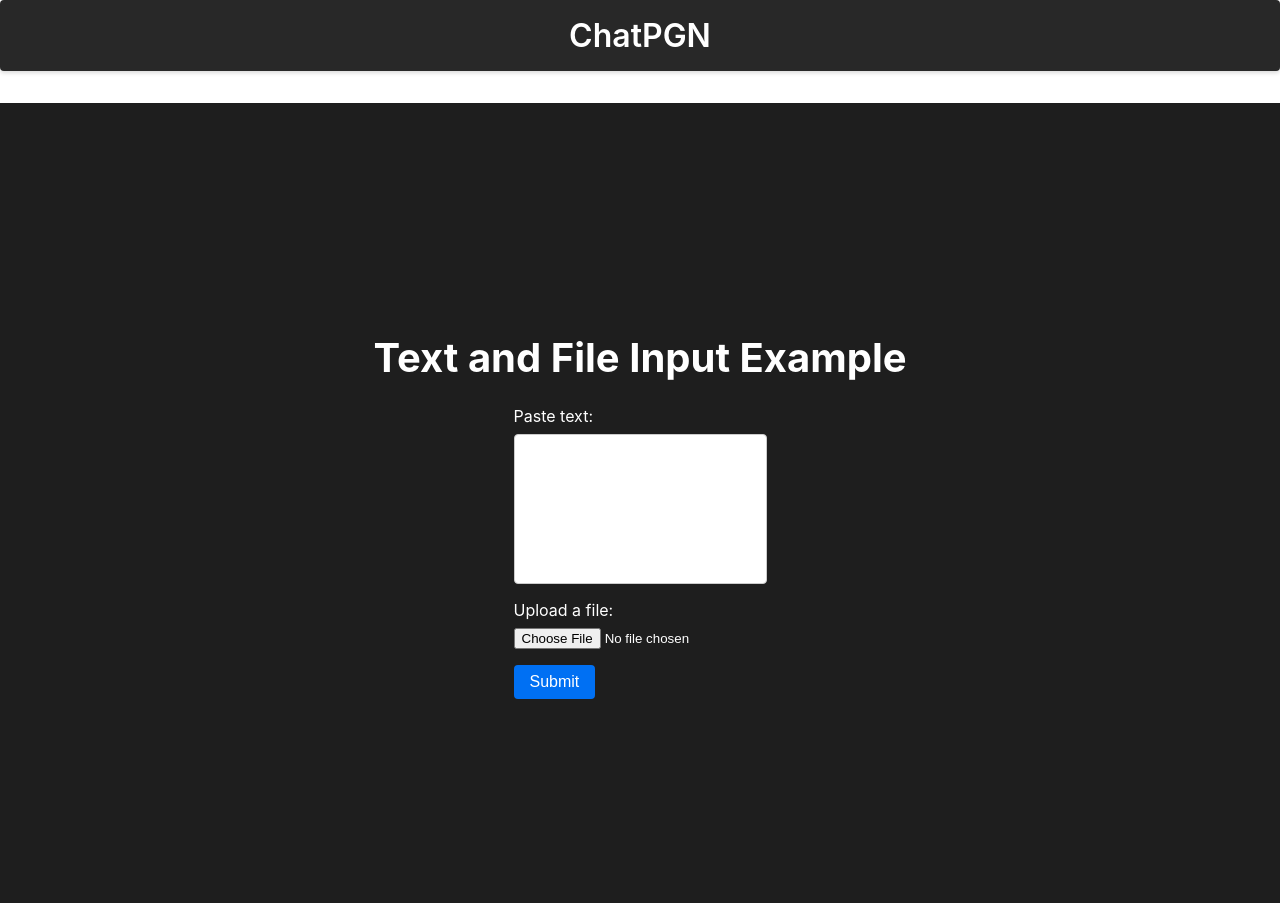
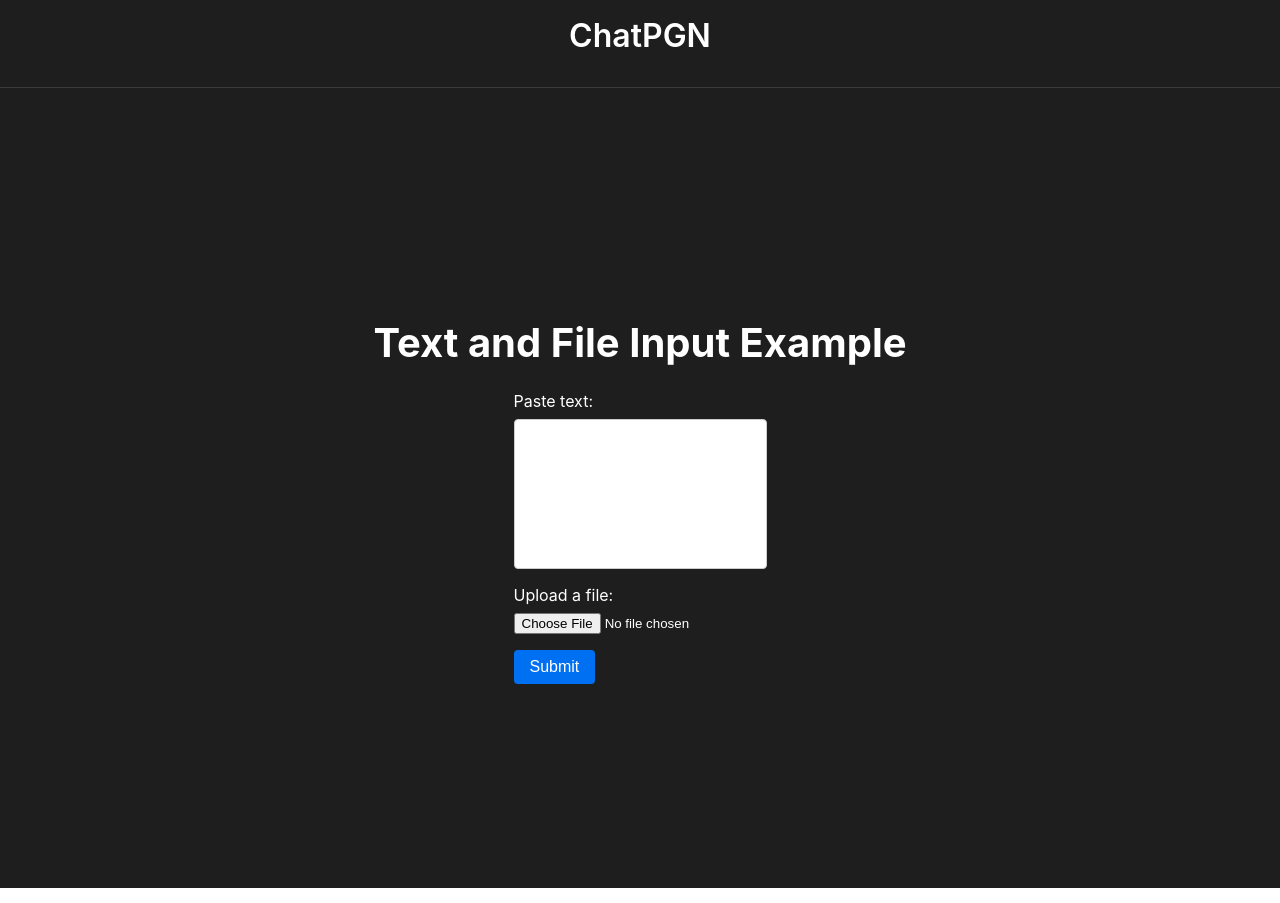
Before and after one commit to ghl3/chatpgn, a Next.js app: page / in a window 1280 px wide. Built offline with nearby package versions, Linux system fonts and the light colour scheme.

Commit message:
Update css

```diff
--- a/styles/Home.module.css
+++ b/styles/Home.module.css
@@ -86,11 +86,10 @@
   display: flex;
   justify-content: center;
   align-items: center;
-  background-color: #282828;
+  background-color: #1e1e1e;
   padding: 1rem;
-  border-radius: 4px;
-  margin-bottom: 2rem;
-  box-shadow: 0 2px 4px rgba(0, 0, 0, 0.15);
+  padding-bottom: 2rem;
+  border-bottom: 1px solid #3a3a3a;
 }
 
 .siteTitle {
```
